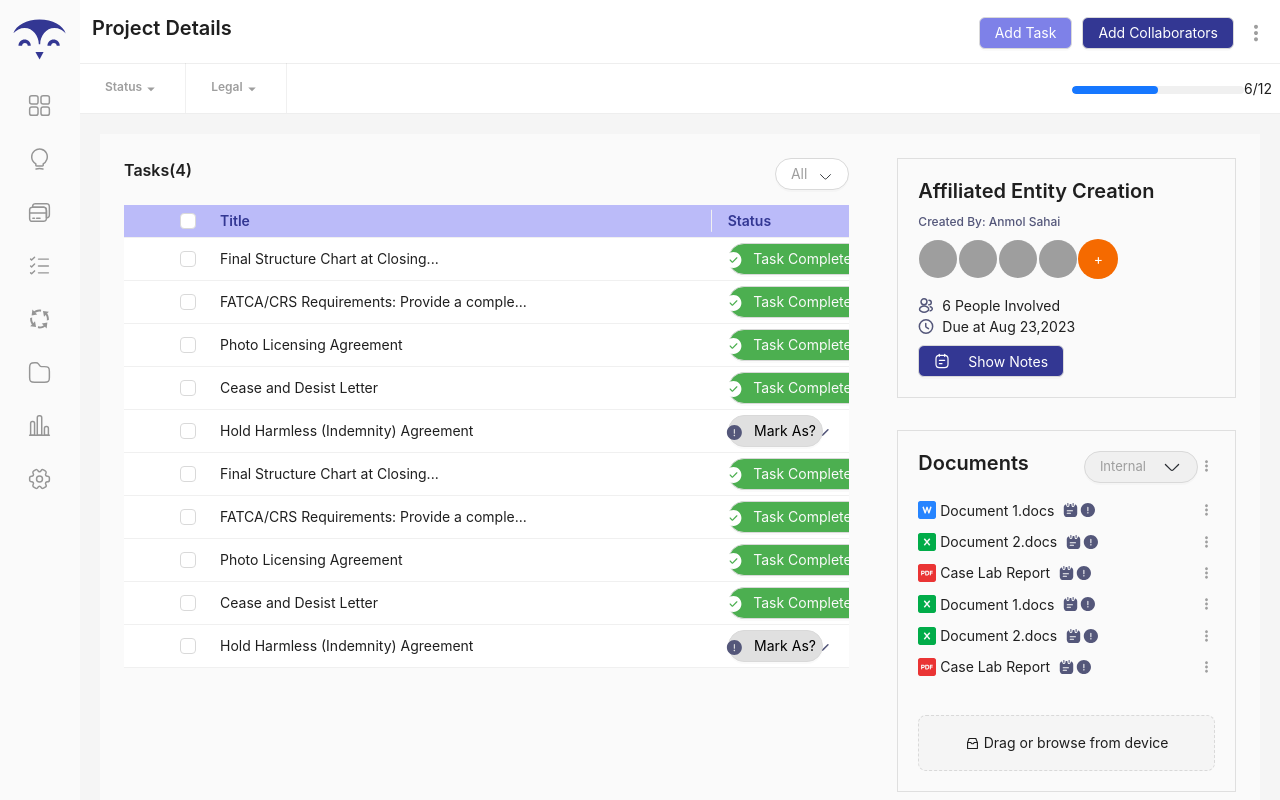
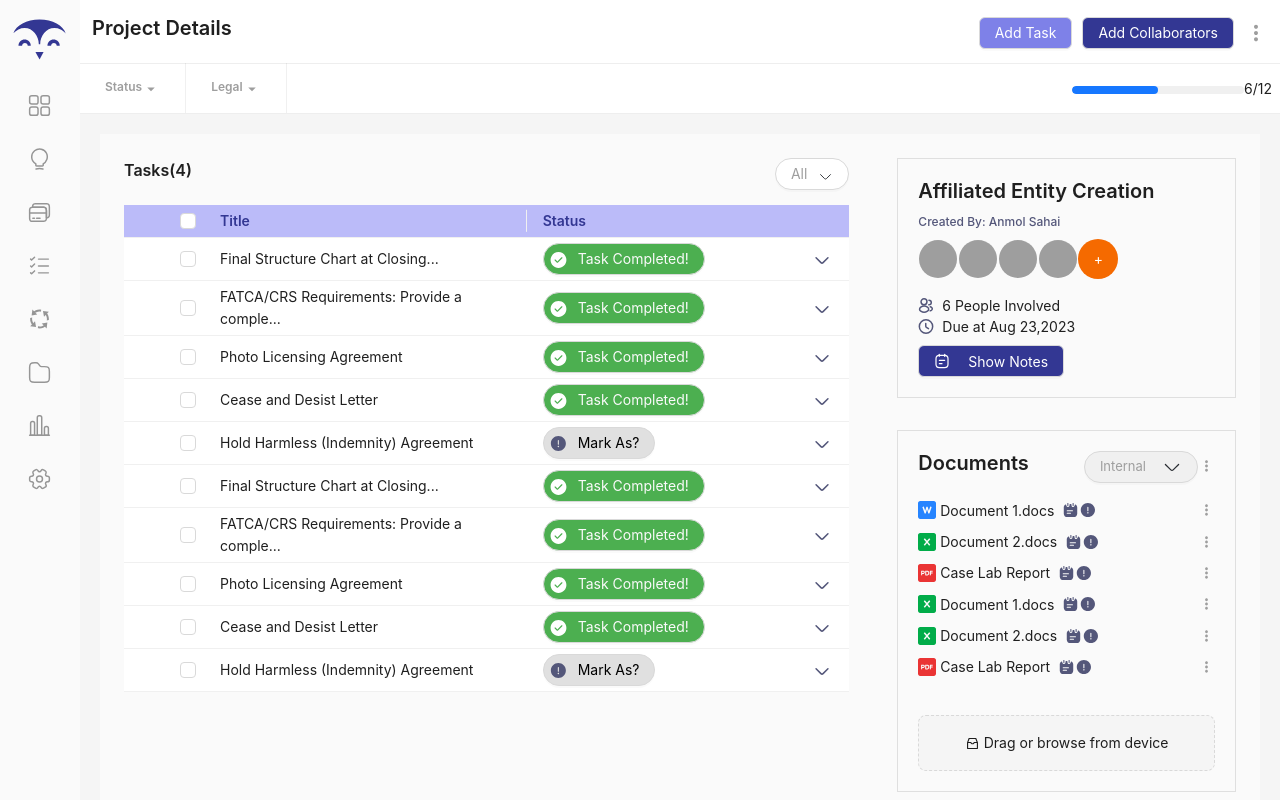
Before and after one commit to Maaz42/Composure-LFMS, a Next.js app: page /projectDetail in a window 1280 px wide. Shown: the top 800 px of the page. Built offline with nearby package versions, Linux system fonts and the light colour scheme; grey boxes are pictures that could not be loaded.

Commit message:
expandale removed from task and mark as

```diff
--- a/components/Screens/ProjectDetail/index.tsx
+++ b/components/Screens/ProjectDetail/index.tsx
@@ -107,7 +107,7 @@ export default function ProjectDetail() {
             ),
             dataIndex: "title",
             key: "title"
-            , width: "70%"
+
         },
         {
             title: (<div style={{ display: "flex", justifyContent: "space-between", alignItems: "center" }}>
@@ -118,31 +118,31 @@ export default function ProjectDetail() {
             render: (status, record) => {
                 return (
                     <>
+
+                        {status && status === "Task incomplete" ? (
+
+                            <>
                                 <div style={{ display: "flex", justifyContent: "space-between" }}>
-                            {status && status === "Task incomplete" ? (
-                                // <Dropdown menu={{ items }} trigger={['click']}>
-                                <>
+                                    <Dropdown menu={{ items }} trigger={['click']}>
                                         <a onClick={(e) => {
-                                        handleRowClick(record.key);
+
                                             e.preventDefault()
                                             setItems(markAsDropDown)
                                         }}>
-                                        <Button style={{}} className={styles.infoButton}>
-                                            <Image src={INFO} style={{ marginLeft: "-10px", marginTop: "2px", marginRight: "2px" }} alt="..." /> Mark As?
+
+                                            <Button className={styles.infoButton}>
+                                                <Image style={{ marginLeft: "-10px", marginRight: "2px" }} src={INFO} alt="..." /> Mark As?
                                             </Button>
                                         </a>
+                                    </Dropdown>
 
                                     <Image onClick={(e) => { e.preventDefault(), handleRowClick(record.key) }} src={expandedRows.includes(record.key) ? Arrow_Up : downArrow} style={{ marginLeft: "-10px", marginTop: "2px", marginRight: "2px" }} alt="..." />
-
+                                </div>
                             </>
-
-                                // </Dropdown>
-
-
                         ) : (
                             <>
+                                <div style={{ display: "flex", justifyContent: "space-between" }}>
                                     <a onClick={(e) => {
-                                        handleRowClick(record.key);
                                         e.preventDefault()
                                         setItems(markAsDropDown)
                                     }}>
@@ -152,13 +152,14 @@ export default function ProjectDetail() {
                                     </a>
 
                                     <Image onClick={(e) => { e.preventDefault(), handleRowClick(record.key) }} src={expandedRows.includes(record.key) ? Arrow_Up : downArrow} style={{ marginLeft: "-10px", marginTop: "2px", marginRight: "2px" }} alt="..." />
+                                </div>
 
                             </>
                         )
 
                         }
 
-                        </div>
+
 
 
                     </>
@@ -699,8 +700,6 @@ export default function ProjectDetail() {
                             isChecked={2}
                             onRow={(record: DataType) => ({
                                 onClick: () => {
-
-                                    setRowDetail(true);
                                 }
                             })}
                             expandable={{
@@ -901,7 +900,7 @@ export default function ProjectDetail() {
                             </Row> */}
                         {/* </Row> */}
                     </Col>
-                    {rowDetail === false ?
+
                     <Col xxl={8} lg={8} md={24} sm={24} xs={24} style={{ paddingRight: "24px" }} className={styles.colStyle2}>
                         <Row className='mb-8'>
                             <Flex className={styles.cardStyle450px} vertical>
@@ -1201,7 +1200,7 @@ export default function ProjectDetail() {
                             </Row>
                         </Row>
                     </Col>
-                        :
+                    {/*
                         <Col xxl={8} lg={8} md={24} sm={24} xs={24} style={{ paddingRight: "24px" }} className={styles.colStyle2}>
                             <Row className='mb-8' style={{ display: "flex", justifyContent: "space-between" }} >
                                 <Image src={CLOSE_RED} onClick={() => { setRowDetail(false) }} alt="CLOSE" />
@@ -1356,7 +1355,7 @@ export default function ProjectDetail() {
                                 </Flex>
 
                             </Row>
-                        </Col>}
+                        </Col> */}
                 </Row>
 
                 <Drawer
--- a/components/Screens/ProjectDetail/styles.module.css
+++ b/components/Screens/ProjectDetail/styles.module.css
@@ -161,6 +161,7 @@
   border-radius: 65px;
   align-items: center;
   border-color: none !important;
+
 }
 
 .markButton {
```
Lines whose indentation alone changed are shown as unchanged.
